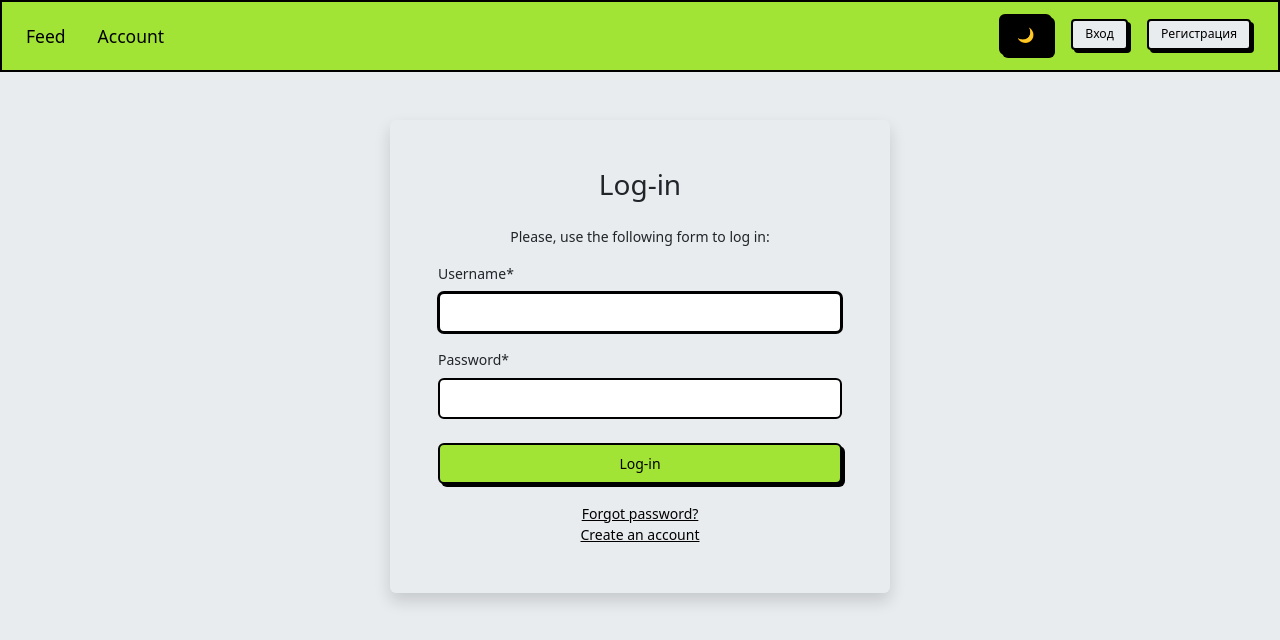
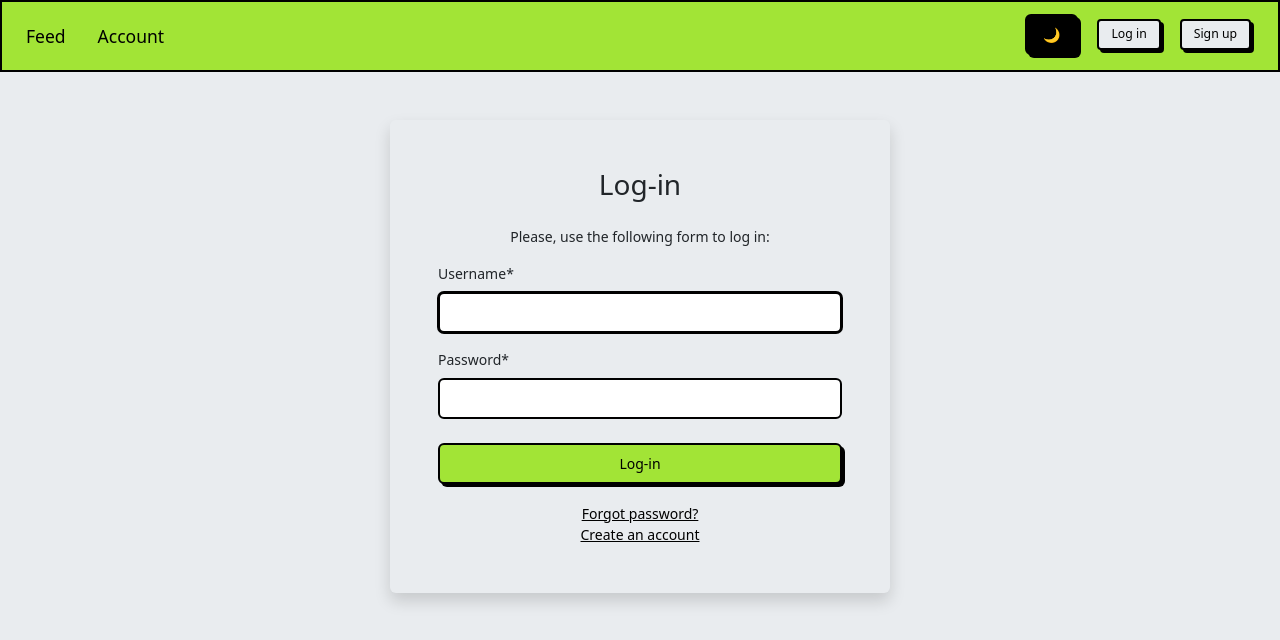
Before and after one commit to pertsezhuisky/django_blog, a Django app: page /account/login/ in a window 1280 px wide. Shown: the top 640 px of the page. Run offline with Django 5.2, Linux system fonts and the light colour scheme; parts of the project's set-up code (start-up, migrations or seed data) failed here and were passed over; some libraries are stand-ins or nearby versions.

Commit message:
language issue fixed

```diff
--- a/myblog/templates/includes/header.html
+++ b/myblog/templates/includes/header.html
@@ -19,11 +19,11 @@
             </span>
             <form action="{% url 'logout' %}" method="post" class="m-0">
               {% csrf_token %}
-              <button type="submit" class="btn btn-outline-light btn-sm">Выйти</button>
+              <button type="submit" class="btn btn-outline-light btn-sm">Log out</button>
             </form>
           {% else %}
-            <a href="{% url 'login' %}" class="btn btn-light btn-sm">Вход</a>
-            <a href="{% url 'sign_up' %}" class="btn btn-light btn-sm">Регистрация</a>
+            <a href="{% url 'login' %}" class="btn btn-light btn-sm">Log in</a>
+            <a href="{% url 'sign_up' %}" class="btn btn-light btn-sm">Sign up</a>
           {% endif %}
         </div>
       </div>
```
